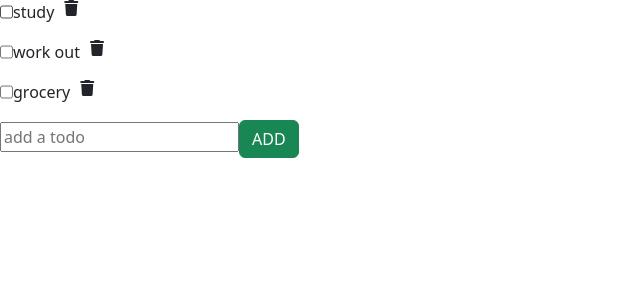
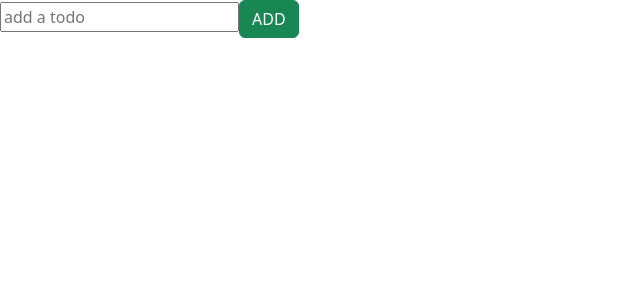
Before and after one commit to youngoose/angular-todo, an Angular app: page / in a window 1280 px wide. Shown: the top 300 px of the page, without its empty margins (0-640 px from the left). Built offline with nearby package versions, Linux system fonts and the light colour scheme.

Commit message:
feat: implement delete todo functionality

```diff
--- a/src/app/add-todo/add-todo.component.ts
+++ b/src/app/add-todo/add-todo.component.ts
@@ -27,7 +27,6 @@ export class AddTodoComponent implements OnInit {
     if (this.todoControl.value) {
       this.todo.emit({ id: uuidv4(), todo: this.todoControl.value } as Todo);
     }
-
     this.todoControl.reset();
   }
 }
--- a/src/app/todo/todo.component.html
+++ b/src/app/todo/todo.component.html
@@ -1,6 +1,8 @@
 <ul class="todoItem" *ngFor="let list of todoList">
   <input type="checkbox" />
   <li>{{ list.todo }}</li>
-  <i class="fa-solid fa-trash"></i>
+  <button type="button" (click)="deleteTodo(list.id)">
+    <i class="fa-solid fa-trash"></i>
+  </button>
 </ul>
 <app-add-todo (todo)="addTodo($event)"></app-add-todo>
--- a/src/app/todo/todo.component.ts
+++ b/src/app/todo/todo.component.ts
@@ -7,22 +7,13 @@ import { Todo } from './todo.model';
   styleUrls: ['./todo.component.scss'],
 })
 export class TodoComponent {
-  todoList: Todo[] = [
-    {
-      id: 1,
-      todo: 'study',
-    },
-    {
-      id: 2,
-      todo: 'work out',
-    },
-    {
-      id: 3,
-      todo: 'grocery',
-    },
-  ];
+  todoList: Todo[] = [];
 
   addTodo(newTodo: Todo) {
     this.todoList = [...this.todoList, newTodo];
   }
+
+  deleteTodo(id: Todo['id']) {
+    this.todoList = this.todoList.filter((todo) => todo.id !== id);
+  }
 }
--- a/src/app/todo/todo.model.ts
+++ b/src/app/todo/todo.model.ts
@@ -1,4 +1,4 @@
 export interface Todo {
-  id: number;
+  id: string;
   todo: string;
 }
```
